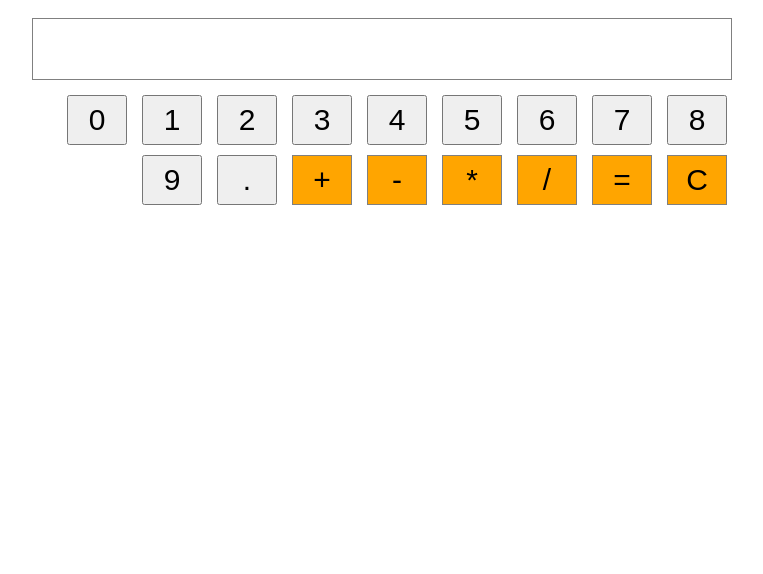
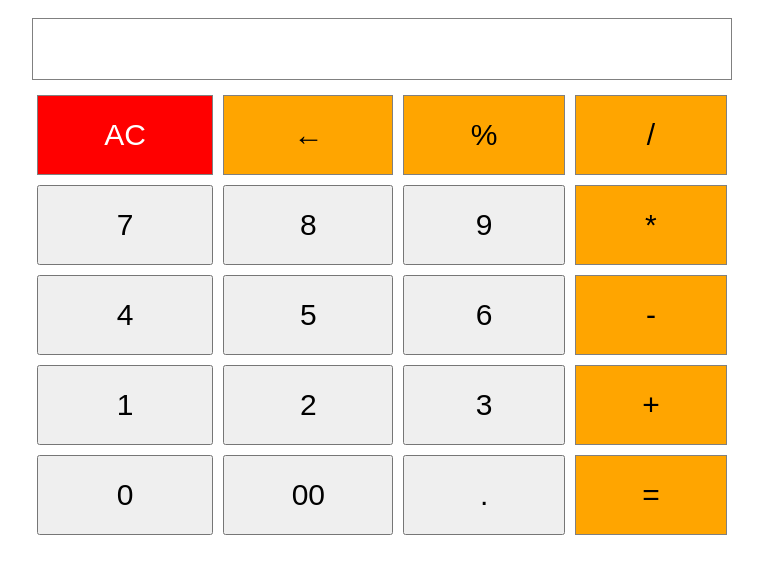
Before and after one commit to pratikabu/calculator, a website: page index.html in a window 1280 px wide. Shown: the whole page, without its empty margins (258-1021 px from the left). Drawn offline with nearby package versions, Linux system fonts and the light colour scheme.

Commit message:
added grid layout

```diff
--- a/index.html
+++ b/index.html
@@ -16,25 +16,32 @@
 		<textarea id="result" rows="1"></textarea>
 	</div>
 	<div id="buttonsDiv">
-		<input class="calcButton btnnum" id="btn0" type="button" value="0">
+		<input class="calcButton btnfunc btnAC" id="btnAC" type="button" value="AC">
+		<input class="calcButton btnfunc" id="btnBackspace" type="button" value="&larr;">
+		<input class="calcButton btnfunc" id="btnPercent" type="button" value="%">
+		<input class="calcButton btnfunc" id="btnDivide" type="button" value="/">
+
+		<input class="calcButton btnnum" id="btn7" type="button" value="7">
+		<input class="calcButton btnnum" id="btn8" type="button" value="8">
+		<input class="calcButton btnnum" id="btn9" type="button" value="9">
+		<input class="calcButton btnfunc" id="btnMultiply" type="button" value="*">
+
+		<input class="calcButton btnnum" id="btn4" type="button" value="4">
+		<input class="calcButton btnnum" id="btn5" type="button" value="5">
+		<input class="calcButton btnnum" id="btn6" type="button" value="6">
+		<input class="calcButton btnfunc" id="btnMinus" type="button" value="-">
+
 		<input class="calcButton btnnum" id="btn1" type="button" value="1">
 		<input class="calcButton btnnum" id="btn2" type="button" value="2">
 		<input class="calcButton btnnum" id="btn3" type="button" value="3">
-		<input class="calcButton btnnum" id="btn4" type="button" value="4">
-		<input class="calcButton btnnum" id="btn5" type="button" value="5">
-		<input class="calcButton btnnum" id="btn6" type="button" value="6">
-		<input class="calcButton btnnum" id="btn7" type="button" value="7">
-		<input class="calcButton btnnum" id="btn8" type="button" value="8">
-		<input class="calcButton btnnum" id="btn9" type="button" value="9">
+		<input class="calcButton btnfunc" id="btnPlus" type="button" value="+">
+
+		<input class="calcButton btnnum" id="btn0" type="button" value="0">
+		<input class="calcButton btnnum" id="btn00" type="button" value="00">
 		<input class="calcButton btnnum" id="btnDot" type="button" value=".">
+		<input class="calcButton btnfunc" id="btnEquals" type="button" value="=">
+	</div>
 
-		<input class="calcButton btnfunc" id="btnPlus" type="button" value="+">
-		<input class="calcButton btnfunc" id="btnMinus" type="button" value="-">
-		<input class="calcButton btnfunc" id="btnMultiply" type="button" value="*">
-		<input class="calcButton btnfunc" id="btnDivide" type="button" value="/">
-		<input class="calcButton btnfunc" id="btnEquals" type="button" value="=">
-		<input class="calcButton btnfunc" id="btnClear" type="button" value="C">
-	</div>
 	<div id="historyDiv">
 
 	</div>
--- a/res/calculator.js
+++ b/res/calculator.js
@@ -4,9 +4,11 @@ $(document).ready(function () {
 	});
 
 	$(".btnfunc").on("click", function () {
-		if("C" == $(this).val()) {
+		if("AC" == $(this).val()) {
 			$("#expressionDiv").text("");
 			$("#result").val("");
+		} else if("←" == $(this).val()) {
+			// backspace
 		} else {
 			var expression = $("#result").val();
 			$("#expressionDiv").append(" " + expression);
--- a/res/stylesheet.css
+++ b/res/stylesheet.css
@@ -1,14 +1,17 @@
 .calcButton {
-    width: 60px;
-    height: 50px;
+    /*width: 70px;*/
+    height: 80px;
     margin: 5px;
     font-size: 30px;
-    /*font-weight: bold;*/
 }
 
 .btnfunc {
     background-color: ORANGE;
     border: 1px solid gray;
+}
+.btnAC {
+    background-color: RED;
+    color: WHITE;
 }
 .logLine {
     margin: 10px 0;
@@ -45,6 +48,11 @@ body {
     font-size: 20px;
 }
 
+#buttonsDiv {
+    display: grid;
+    grid-template-columns: auto auto auto auto;
+}
+
 @media screen and (max-width: 720px) {
     .maindiv {
         width: 100%;
```
